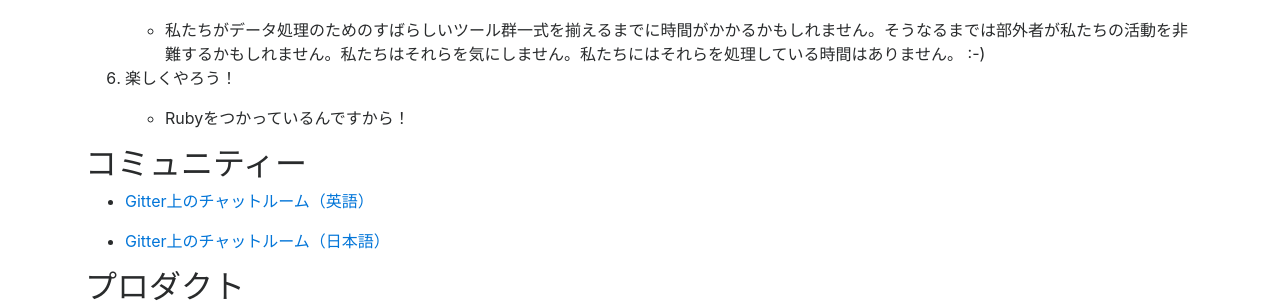
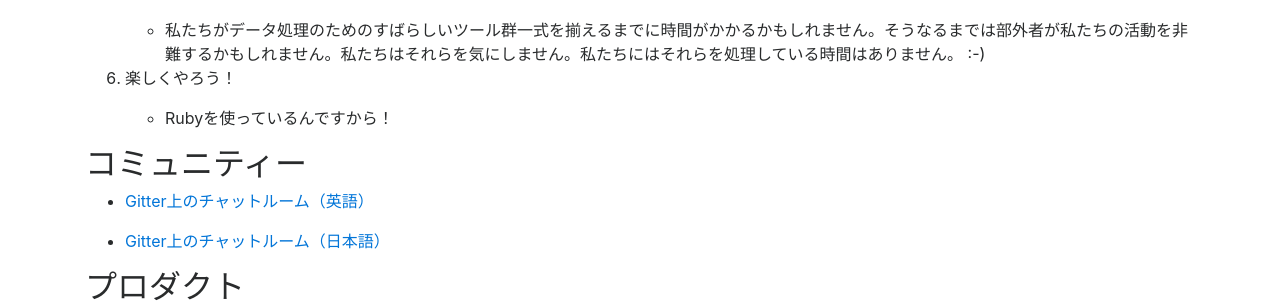
Before and after one commit to red-data-tools/red-data-tools.github.io, a Jekyll site: the page built from ja/index.md, in a window 1280 px wide. Shown: the part 869-1171 px from the top of the page. Built offline with Jekyll 4.4.1, drawn with Linux system fonts in a browser that asks for light colours.

Commit message:
Fix a typo

```diff
--- a/ja/index.md
+++ b/ja/index.md
@@ -35,7 +35,7 @@ Red Data ToolsはRuby用のデータ処理ツールを提供するプロジェ
 
   6. 楽しくやろう！
 
-     * Rubyをつかっているんですから！
+     * Rubyを使っているんですから！
 
 ## コミュニティー {#community}
 
```
Also changed, not shown: 1 other file.
